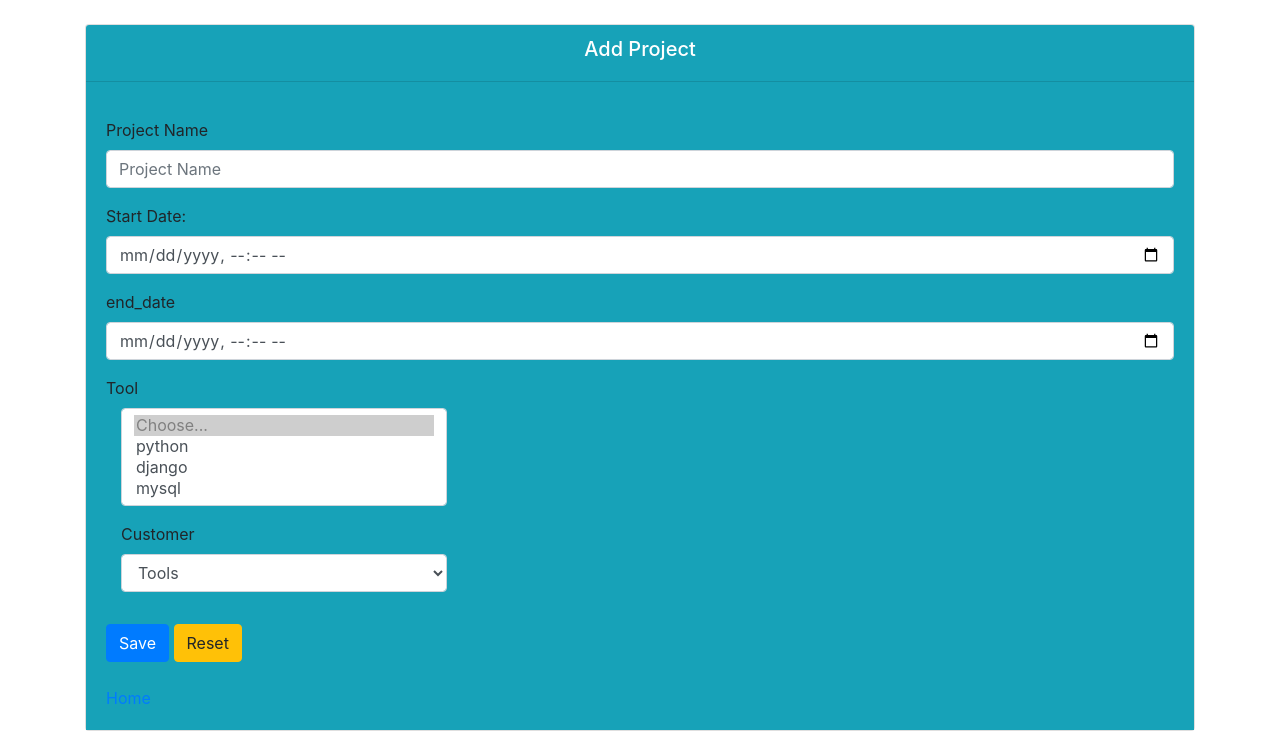
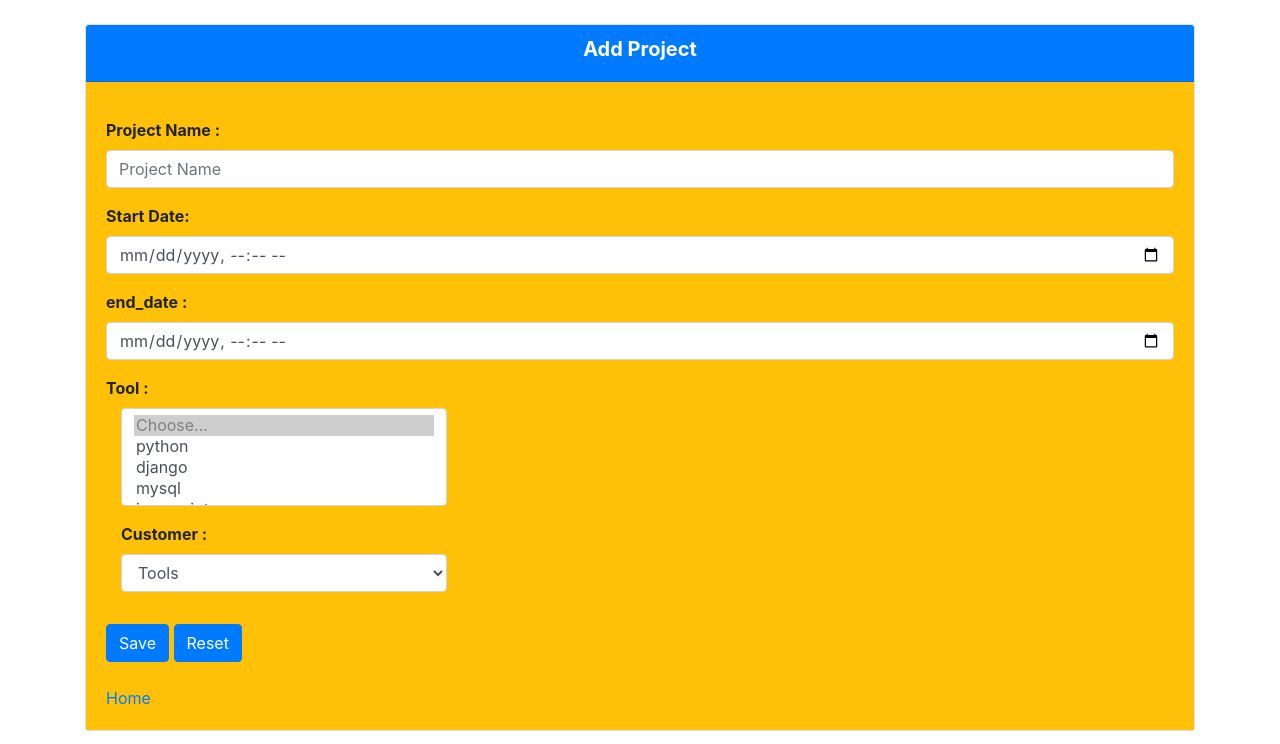
Before and after one commit to MehediHasanNasim/project_management, a Django app: page /add_project/ in a window 1280 px wide. Shown: the part 56-800 px from the top of the page. Run offline with Django 3.2, Linux system fonts and the light colour scheme; data comes from the database, SQL or seed files in the repository; some libraries are stand-ins or nearby versions.

Commit message:
add project template edited

```diff
--- a/core/models.py
+++ b/core/models.py
@@ -27,8 +27,8 @@ class Project(models.Model):
 
 
     project_name = models.CharField(max_length=100, null=True, blank=Tree)
-    start_date = models.DateField(null=True, blank=True)
-    end_date = models.DateField(null=True, blank=True)
+    start_date = models.DateTimeField(null=True, blank=True)
+    end_date = models.DateTimeField(null=True, blank=True)
     tool = models.ManyToManyField(Tool, blank=True)
     customer = models.ForeignKey(Customer, null=True, on_delete=models.CASCADE)
 
--- a/core/templates/core/add_project.html
+++ b/core/templates/core/add_project.html
@@ -15,30 +15,30 @@
 
 {% block bodycontent %}
 
-<div class="container mt-4">
+<div class="container mt-4 fw-bolder">
     <div class="card">
-        <div class="card-header bg-info">
-            <h5 class="text-center text-white">Add Project</h5>
+        <div class="card-header bg-primary">
+            <h5 class="text-center text-white"><b>Add Project</b></h5>
         </div>
-        <div class="card-body  bg-info">
+        <div class="card-body  bg-warning">
             <form action="" method="POST">
                 {% csrf_token %}
 
                 <div class="form-group" >
-                    <label class="form-control-label mt-3">Project Name </label>
+                    <label class="form-control-label mt-3"><b>Project Name :</b></label>
                     <input type="text" class="form-control" name="project_name" placeholder="Project Name" >
 
-                    <label class="form-control-label mt-3">Start Date: </label>
+                    <label class="form-control-label mt-3"><b>Start Date:  </b></label>
                     <input type="datetime-local" class="form-control" name="start_date" placeholder="starting time" >
 
-                    <label class="form-control-label mt-3">end_date</label>
+                    <label class="form-control-label mt-3"><b>end_date :</b></label>
                     <input type="datetime-local" class="form-control" name="end_date" placeholder="ending time" >
 
-                    <label class="form-control-label mt-3">Tool</label>
+                    <label class="form-control-label mt-3"><b> Tool :</b> </label>
 
                     <div class="form-group col-md-4 text=dark">
                         <select name="tool" multiple id="inputState" class="form-control">
-                            <option disabled selected>Choose...</option>
+                            <option disabled selected><b>Choose...</b></option>
                             {% for tool in tools  %}
                                <option value="{{tool.id}}">{{tool.tool_name}}  </option>
                             {% endfor %}
@@ -46,7 +46,7 @@
                         </select>
                       </div>
                     <div class="form-group col-md-4 text=dark ">
-                        <label for="inputState">Customer</label>
+                        <label for="inputState"><b>Customer :</b></label>
                         <select name="customer" id="inputState" class="form-control">
                           <option disabled selected>Tools</option>
                               {% for customer in customers %}
@@ -59,7 +59,7 @@
 
                 </div>
                 <input type="submit" value="Save" class="btn btn-primary mt-3">
-                <input type="reset" class="btn btn-warning mt-3" value="Reset"></input>
+                <input type="reset" class="btn btn-primary mt-3" value="Reset"></input>
 
             </form>
 
@@ -68,6 +68,7 @@
     </div>
 </div>
 
+
 {% endblock bodycontent %}
 
 
--- a/core/views.py
+++ b/core/views.py
@@ -36,12 +36,11 @@ def add_project(request):
 
     }
 
-    print(request.POST)
-
 
     if request.method == 'POST':
         print(request.POST)
         myform = ProjectForm(request.POST)
+
 
         if myform.is_valid():
             myform.save(commit=True)
@@ -52,31 +51,6 @@ def add_project(request):
 
 
     return render(request, 'core/add_project.html', context=diction)
-
-
-
-
-    #return render(request, 'core/add_project.html', context)
-    # myform = ProjectForm()      #tool & customer
-
-
-    # if request.method == 'POST':
-    #     myform = ProjectForm(request.POST)
-    #     project_name= request.POST.get('project_name')
-    #     end_date = request.POST.get('end_date')
-    #     tool = request.POST.get('tool')
-    #     customer = request.POST.get('customer')
-    #     if myform.is_valid():
-    #         myform.save(commit=True)
-    #         return redirect('/add_project')
-
-
-
-    #     diction = {'myform':myform}
-
-    #     return render(request, 'core/add_project.html', context=diction)
-
-
 
 
 def task(request, pk):
@@ -110,7 +84,7 @@ def addTask(request, pk):
 
         if taskForm.is_valid():
             taskForm.save(commit=True)
-            return redirect('/')
+            return redirect('home')
         else:
             print('failed')
 
```
Also changed, not shown: core/migrations/0010_auto_20220406_2047.py (added), db.sqlite3.
